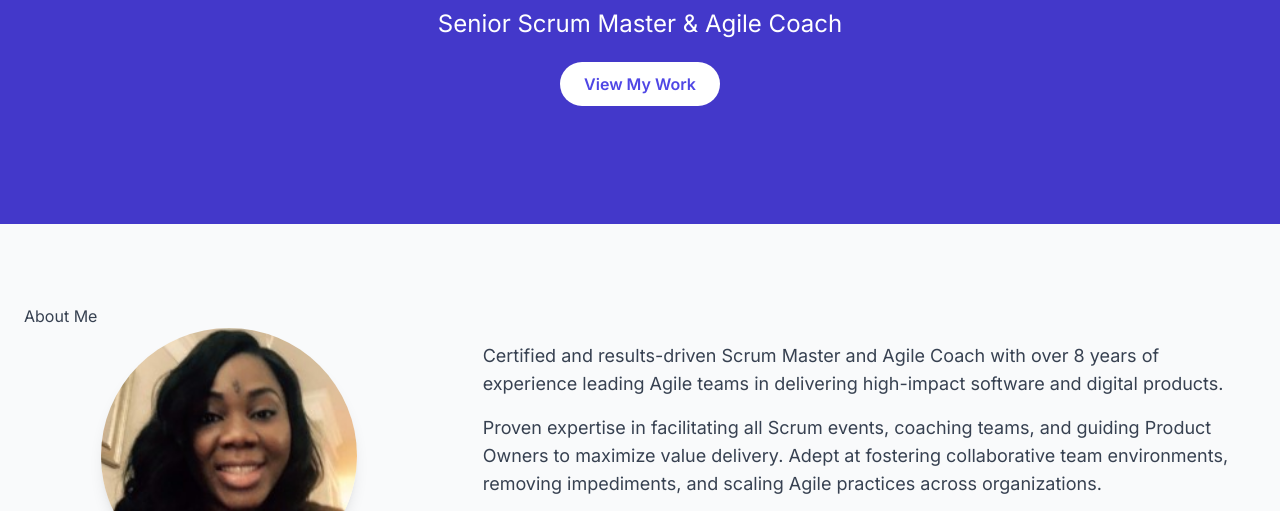
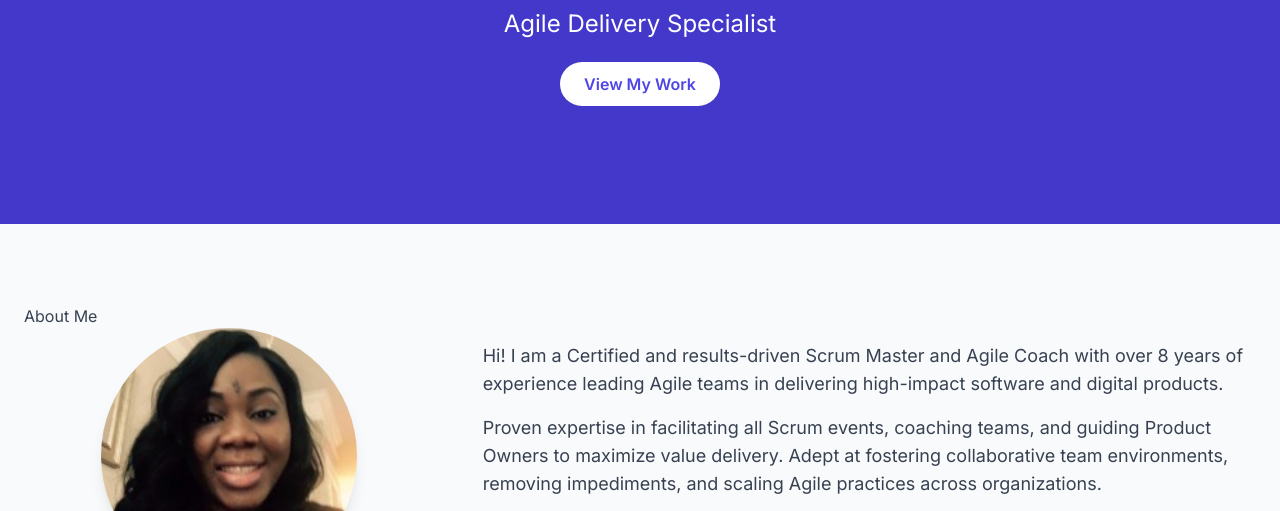
Before and after one commit to yinkajoto/ola, a plain HTML site: page index.html in a window 1280 px wide. Shown: the part 268-779 px from the top of the page. Drawn offline with nearby package versions, Linux system fonts and the light colour scheme.

Commit message:
Update index.html

```diff
--- a/index.html
+++ b/index.html
@@ -51,7 +51,7 @@
         <section id="hero" class="bg-indigo-700 text-white py-20 md:py-32">
             <div class="container mx-auto text-center px-6">
                 <h1 class="text-4xl md:text-6xl font-bold leading-tight mb-4">Olayinka Abodunde</h1>
-                <p class="text-xl md:text-2xl font-light mb-8">Senior Scrum Master & Agile Coach</p>
+                <p class="text-xl md:text-2xl font-light mb-8">Agile Delivery Specialist</p>
                 <a href="#projects" class="bg-white text-indigo-600 font-semibold py-3 px-6 rounded-full hover:bg-gray-200 transition-colors">View My Work</a>
             </div>
         </section>
@@ -66,7 +66,7 @@
                         <img src="my photo.jpeg" alt="A photo of Olayinka Abodunde" class="rounded-full shadow-lg mx-auto w-64 h-64 object-cover">
                     </div>
                     <div class="md:w-2/3 md:pl-12">
-                        <p class="text-lg mb-4">Certified and results-driven Scrum Master and Agile Coach with over 8 years of experience leading Agile teams in delivering high-impact software and digital products. </p>
+                        <p class="text-lg mb-4">Hi! I am a Certified and results-driven Scrum Master and Agile Coach with over 8 years of experience leading Agile teams in delivering high-impact software and digital products. </p>
                         <p class="text-lg mb-4">Proven expertise in facilitating all Scrum events, coaching teams, and guiding Product Owners to maximize value delivery. Adept at fostering collaborative team environments, removing impediments, and scaling Agile practices across organizations.</p>
                         <p class="text-lg">Strong track record of driving Agile maturity and enabling teams to deliver on business-critical objectives through continuous improvement and servant leadership.</p>
                     </div>
```
